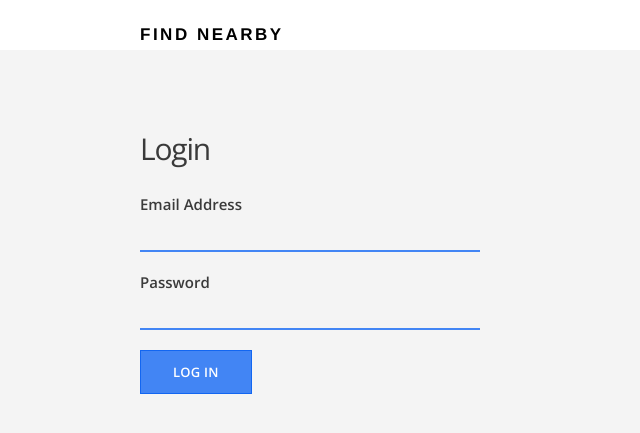
After one commit to R-Plascencia/learning-flask, a Flask app: page /login in a window 1280 px wide. The commit adds this page. Shown: the top 433 px of the page, without its empty margins (0-640 px from the left). Run offline with Flask 2, Linux system fonts and the light colour scheme.

Commit message:
Finished authentication/authorization on login and signup, protected home and signup/login forms from being seen when already logged in. Implemented logout

```diff
--- a/src/forms.py
+++ b/src/forms.py
@@ -1,9 +1,15 @@
 from flask_wtf import Form
 from wtforms import StringField, PasswordField, SubmitField
+from wtforms.validators import DataRequired, Email, Length
 
 class SignupForm(Form):
-    firstname = StringField('First name')
-    lastname = StringField('Last name')
-    email = StringField('Email')
-    password = PasswordField('Password')
+    firstname = StringField('First name', validators=[DataRequired('Please enter your first name')])
+    lastname = StringField('Last name', validators=[DataRequired('Please enter your last name')])
+    email = StringField('Email', validators=[DataRequired('Valid Email address required'), Email('Must be a valid email address')])
+    password = PasswordField('Password', validators=[DataRequired('Password is required'), Length(min=6, message='Password must be at least 6 characters long.')])
     submit = SubmitField('Sign up!')
+
+class LoginForm(Form):
+    email = StringField('Email Address', validators=[DataRequired('Valid Email address required'), Email('Email must be valid email address')])
+    password = PasswordField('Password', validators=[DataRequired('Password required')])
+    submit = SubmitField('Log in')
--- a/src/routes.py
+++ b/src/routes.py
@@ -1,9 +1,9 @@
-from flask import Flask, render_template, request
-from models import db
-from forms import SignupForm
+from flask import Flask, render_template, request, session, redirect, url_for
+from models import db, User
+from forms import SignupForm, LoginForm
 
 app = Flask(__name__)
-app.config['SQLALCHEMY_DATABASE_URI'] = 'postgresql://localhost/learning-flask'
+app.config['SQLALCHEMY_DATABASE_URI'] = 'postgresql://postgres@localhost/learningflask'
 app.secret_key = "development-key"
 
 db.init_app(app)
@@ -21,12 +21,61 @@ def about():
 
 @app.route("/signup", methods=['GET', 'POST'])
 def signup():
+    if 'email' in session:
+        return redirect(url_for('home'))
+
     form = SignupForm()
 
     if request.method == 'POST':
-        return 'Success!'
+        if not form.validate():
+            return render_template("signup.html", form=form)
+        else:
+            newuser = User(form.firstname.data, form.lastname.data, form.email.data, form.password.data)
+            db.session.add(newuser)
+            db.session.commit()
+
+            session['email'] = newuser.email
+            return redirect(url_for('home'))
     else:
         return render_template("signup.html", form=form)
 
+
+@app.route("/logout")
+def signout():
+    session.pop('email', None)
+    return redirect(url_for('index'))
+
+
+@app.route("/home")
+def home():
+    if 'email' not in session:
+        return redirect(url_for('login'))
+    return render_template("home.html")
+
+
+@app.route("/login", methods=['GET', 'POST'])
+def login():
+    if 'email' in session:
+        return redirect(url_for('home'))
+
+    login_form = LoginForm()
+
+    if request.method == 'POST':
+        if not login_form.validate():
+            return render_template("login.html", form=login_form)
+
+        email = login_form.email.data
+        password = login_form.password.data
+
+        user = User.query.filter_by(email=email).first()
+        if user is not None and user.check_password(password):
+            session['email'] = login_form.email.data
+            return redirect(url_for('home'))
+        else:
+            return redirect(url_for('login'))
+    else:
+        return render_template("login.html", form=login_form)
+
+
 if __name__ == "__main__":
     app.run(debug=True)
--- a/src/templates/index.html
+++ b/src/templates/index.html
@@ -6,7 +6,7 @@
 
             <div class="section-content">
                 <h2>Discover places nearby</h2>
-                <a href="#" class="btn-primary">Sign Up</a>
+                <a href="{{ url_for('signup') }}" class="btn-primary">Sign Up</a>
                 <a href="{{ url_for('about') }}" class="btn-secondary">Learn More</a>
             </div>
 
--- /dev/null
+++ b/src/templates/login.html
@@ -0,0 +1,49 @@
+{% extends "layout.html" %}
+
+{% block content %}
+    <main class="container signup-section">
+        <div class="section-content">
+            <h2>Login</h2>
+
+            <form method="post" action="/login">
+                {{ form.hidden_tag() }}
+
+                {% if login_failed %}
+                    <p class="error-message">
+                        Login failed. Please check email and password and try again
+                    </p>
+                {% endif %}
+
+                <div class="form-group">
+                    {{ form.email.label }}
+
+                    {% if form.errors %}
+                        {% for error in form.email.errors %}
+                            <p class="error-message">
+                                {{ error }}
+                            </p>
+                        {% endfor %}
+                    {% endif %}
+
+                    {{ form.email }}
+                </div>
+
+                <div class="form-group">
+                    {{ form.password.label }}
+
+                    {% if form.errors %}
+                        {% for error in form.password.errors %}
+                            <p class="error-message">
+                                {{ error }}
+                            </p>
+                        {% endfor %}
+                    {% endif %}
+
+                    {{ form.password }}
+                </div>
+
+                {{ form.submit(class="btn-primary") }}
+            </form>
+        </div>
+    </main>
+{% endblock %}
```
Also changed, not shown: src/templates/home.html (added, +9 -0 lines), src/templates/signup.html (+36 -0 lines).
